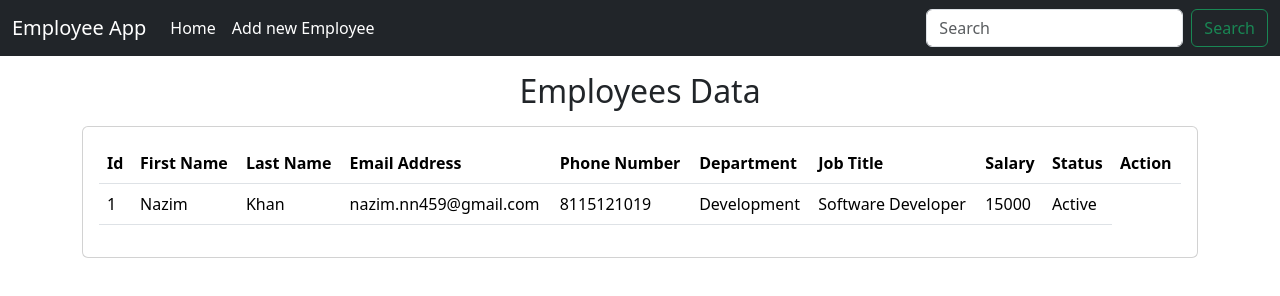
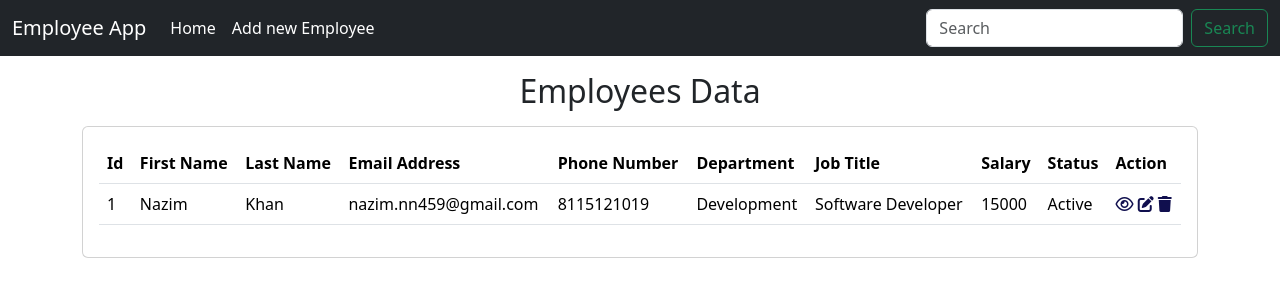
Before and after one commit to Nazim8115/employee-management, a plain HTML site: page Employee-mgmt-frontend/index.html in a window 1280 px wide. Drawn offline with nearby package versions, Linux system fonts and the light colour scheme.

Commit message:
add action and icons delete edit and view

```diff
--- a/Employee-mgmt-frontend/index.html
+++ b/Employee-mgmt-frontend/index.html
@@ -91,6 +91,14 @@
                       <td>Software Developer</td>
                       <td>15000</td>
                       <td>Active</td>
+                      <td>
+                        <i class="fa-regular fa-eye" style="color: #100f4e"></i>
+                        <i
+                          class="fa-solid fa-pen-to-square"
+                          style="color: #100f4e"
+                        ></i>
+                        <i class="fa-solid fa-trash" style="color: #100f4e"></i>
+                      </td>
                     </tr>
                   </tbody>
                 </table>
```
